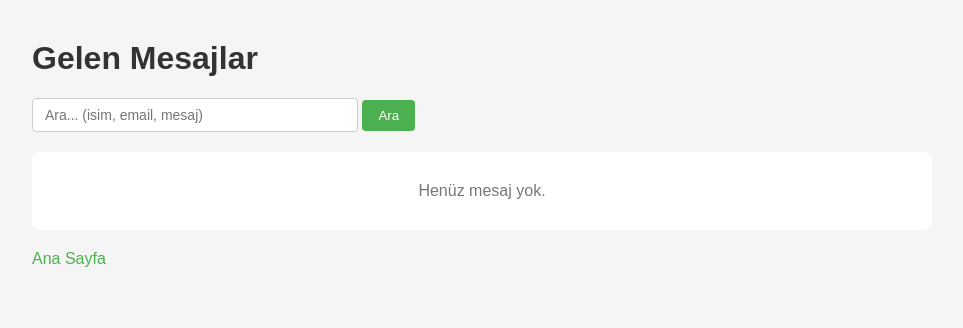
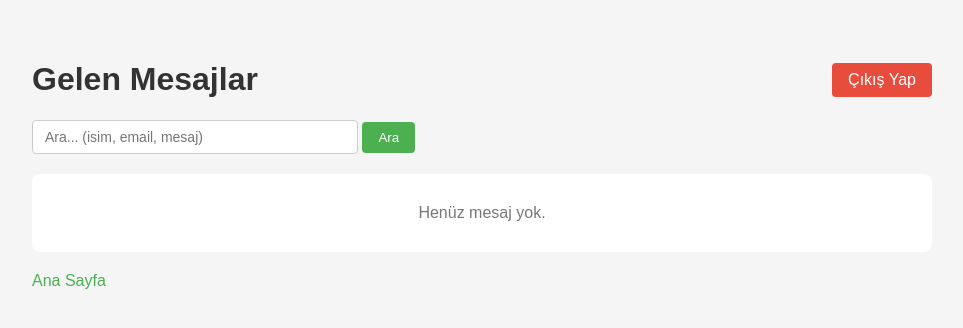
Before and after one commit to DgNShN/claudeDeneme, a Flask app: page /messages in a window 1280 px wide. Shown: the top 328 px of the page, without its empty margins (158-1121 px from the left). Run offline with Flask 3, Linux system fonts and the light colour scheme; the visitor is signed in with stand-in values (Sample User, id 1); data that the repository does not hold is empty.

Commit message:
Auto-commit: .\templates\messages.html.tmp.228.1772621893821 güncellendi

```diff
--- a/templates/messages.html
+++ b/templates/messages.html
@@ -24,7 +24,10 @@
   </style>
 </head>
 <body>
-  <h1>Gelen Mesajlar</h1>
+  <div style="display:flex; justify-content:space-between; align-items:center;">
+    <h1>Gelen Mesajlar</h1>
+    <a href="/logout" style="background:#e74c3c; color:white; padding:8px 16px; border-radius:4px; text-decoration:none;">Çıkış Yap</a>
+  </div>
 
   <div class="search-bar">
     <form method="GET">
```
